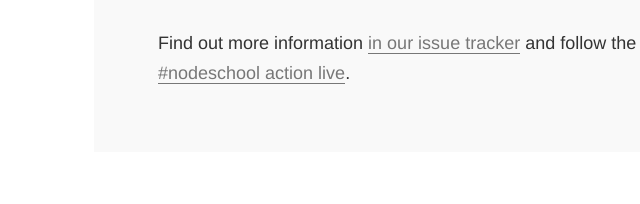
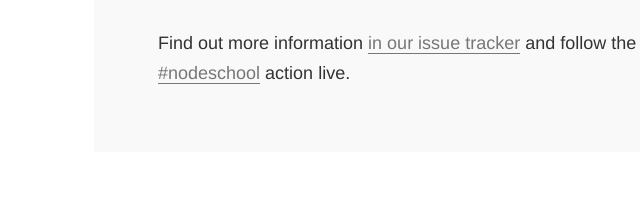
Before and after one commit to nodeschool/international-day, a website: page index.html in a window 1280 px wide. Shown: the part 731-935 px from the top of the page, 486-1126 px from the left. Drawn offline with Linux system fonts and the light colour scheme.

Commit message:
Update index.html

```diff
--- a/index.html
+++ b/index.html
@@ -17,7 +17,7 @@
           <p>On May 23rd, 2015 the <a href="http://nodeschool.io/">NodeSchool</a> community will be organizing a day of educational web events around the globe.</p>
           <p><strong>Interested in attending?</strong> The map below displays the locations of all the registered international day events, and provides links to the event sign up pages.</p>
           <p><strong>Organising an event?</strong> Please read the <a href="https://github.com/nodeschool/international-day/blob/2015/PARTICIPATING.md">guide</a> to get the most out of the day.</p>
-          <p>Find out more information <a href="https://github.com/nodeschool/international-day/issues">in our issue tracker</a> and follow the <a href="http://live.instabear.com/nodeschool/">#nodeschool action live</a>.</p>
+          <p>Find out more information <a href="https://github.com/nodeschool/international-day/issues">in our issue tracker</a> and follow the <a href="http://live.instabear.com/nodeschool/">#nodeschool</a> action live.</p>
         </div>
       </section>
       <section id="events"></section>
```
